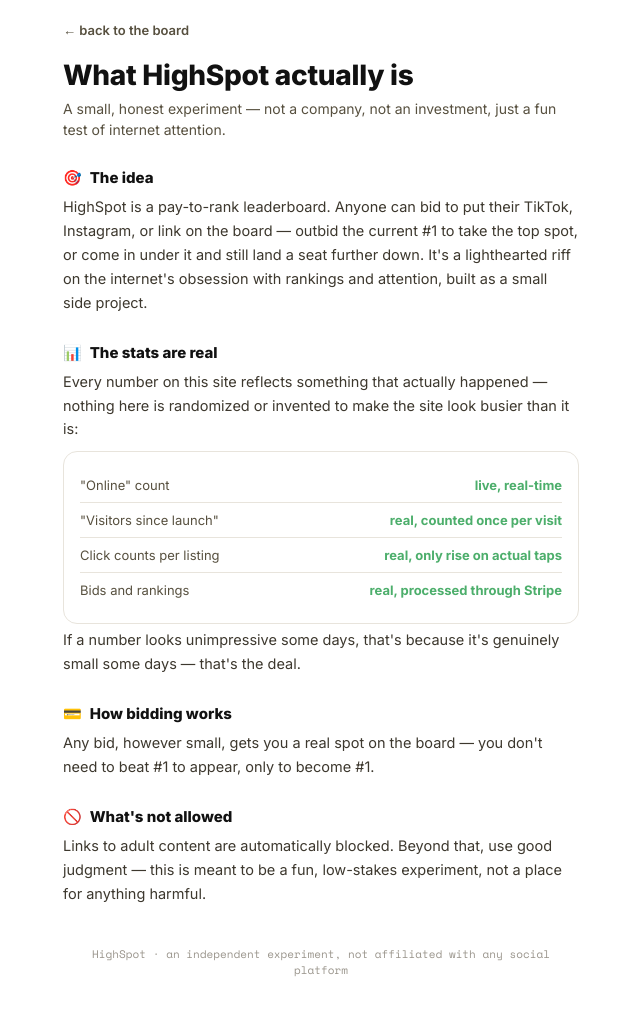
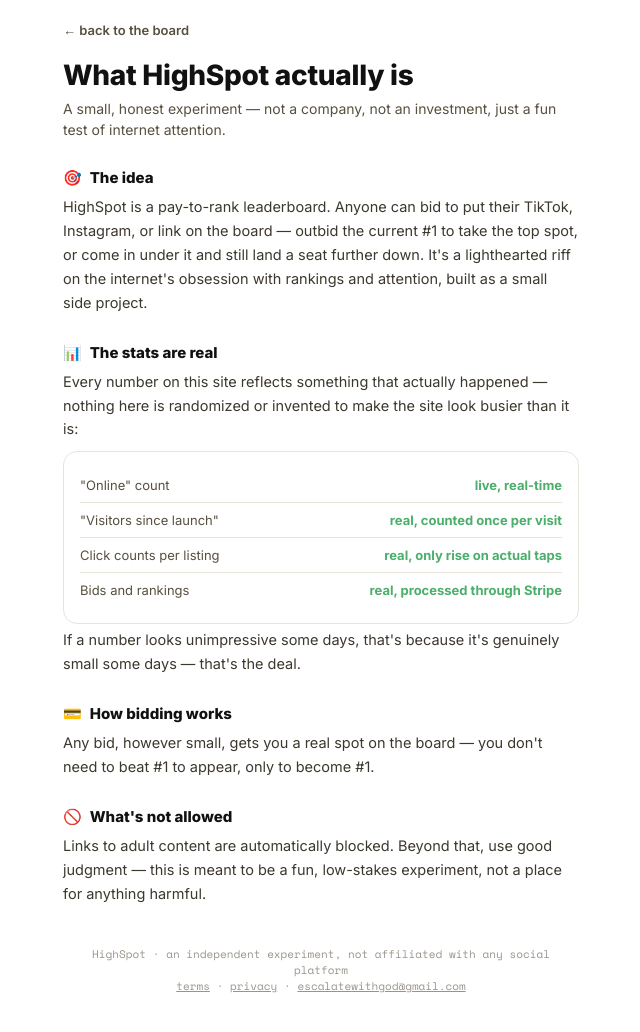
Before and after one commit to escalatewithgod-bot/highspot-site, a website: page public/about.html in a window 1280 px wide. Shown: the whole page, without its empty margins (319-959 px from the left). Drawn offline with nearby package versions, Linux system fonts and the light colour scheme.

Commit message:
Update about.html

```diff
--- a/public/about.html
+++ b/public/about.html
@@ -72,7 +72,10 @@
   <h2><span class="ic">🚫</span> What's not allowed</h2>
   <p>Links to adult content are automatically blocked. Beyond that, use good judgment — this is meant to be a fun, low-stakes experiment, not a place for anything harmful.</p>
 
-  <div class="foot">HighSpot · an independent experiment, not affiliated with any social platform</div>
+  <div class="foot">
+    HighSpot · an independent experiment, not affiliated with any social platform<br>
+    <a href="/terms.html" style="color:inherit;">terms</a> · <a href="/privacy.html" style="color:inherit;">privacy</a> · <a href="mailto:escalatewithgod@gmail.com" style="color:inherit;">escalatewithgod@gmail.com</a>
+  </div>
 </div>
 
 </body>
```
